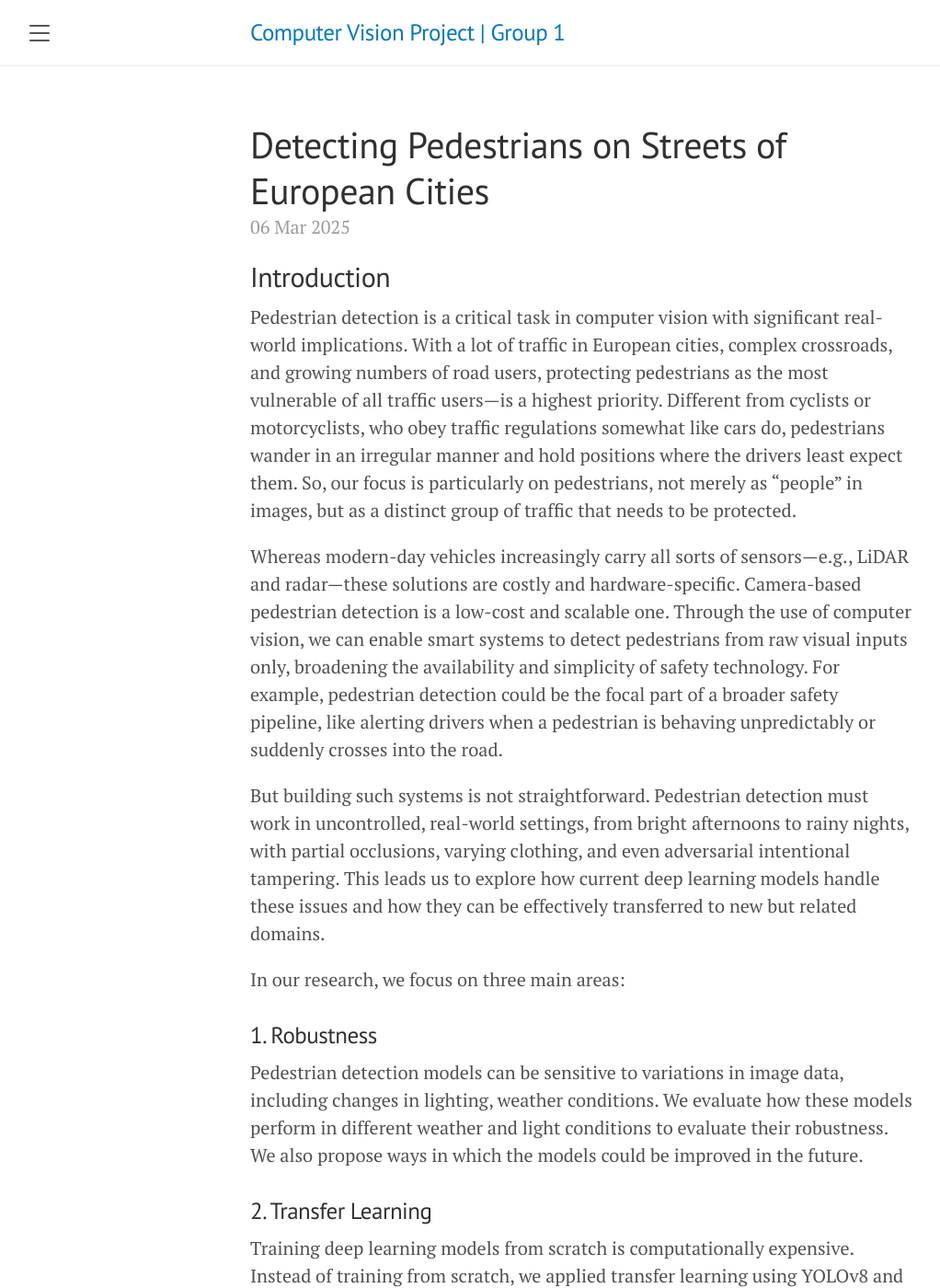
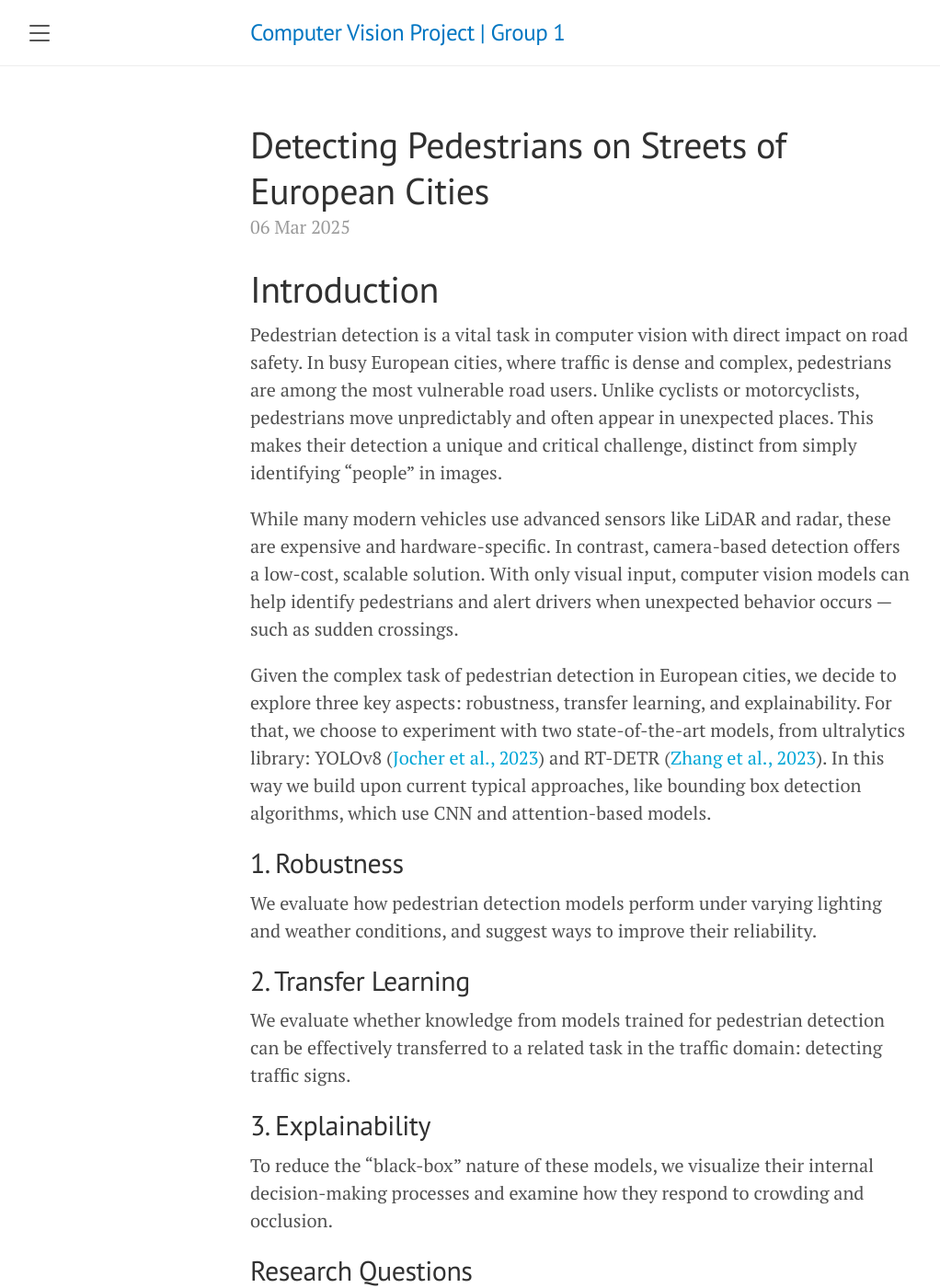
Before and after one commit to RedHoven/pedestrian-detection, a Jekyll site: the page built from lanyon/_posts/2025-03-06-blog.md, in a window 1280 px wide and 1400 px high. Shown: the whole window at 92% size, without its empty margins (8-1030 px from the left). Built offline with Jekyll 4.4.1, drawn with Linux system fonts in a browser that asks for light colours; formulas are drawn with MathJax 3; some of the changed text lies outside the part shown.

Commit message:
added transfer learning

```diff
--- a/lanyon/_posts/2025-03-06-blog.md
+++ b/lanyon/_posts/2025-03-06-blog.md
@@ -6,38 +6,33 @@
 
 <!-- why interesting or why people should care. -->
 
-## Introduction
+# Introduction
 
-Pedestrian detection is a critical task in computer vision with significant real-world implications. With a lot of traffic in European cities, complex crossroads, and growing numbers of road users, protecting pedestrians as the most vulnerable of all traffic users—is a highest priority. Different from cyclists or motorcyclists, who obey traffic regulations somewhat like cars do, pedestrians wander in an irregular manner and hold positions where the drivers least expect them. So, our focus is particularly on pedestrians, not merely as "people" in images, but as a distinct group of traffic that needs to be protected.
+Pedestrian detection is a vital task in computer vision with direct impact on road safety. In busy European cities, where traffic is dense and complex, pedestrians are among the most vulnerable road users. Unlike cyclists or motorcyclists, pedestrians move unpredictably and often appear in unexpected places. This makes their detection a unique and critical challenge, distinct from simply identifying “people” in images.
 
-Whereas modern-day vehicles increasingly carry all sorts of sensors—e.g., LiDAR and radar—these solutions are costly and hardware-specific. Camera-based pedestrian detection is a low-cost and scalable one. Through the use of computer vision, we can enable smart systems to detect pedestrians from raw visual inputs only, broadening the availability and simplicity of safety technology. For example, pedestrian detection could be the focal part of a broader safety pipeline, like alerting drivers when a pedestrian is behaving unpredictably or suddenly crosses into the road.
+While many modern vehicles use advanced sensors like LiDAR and radar, these are expensive and hardware-specific. In contrast, camera-based detection offers a low-cost, scalable solution. With only visual input, computer vision models can help identify pedestrians and alert drivers when unexpected behavior occurs — such as sudden crossings.
 
-But building such systems is not straightforward. Pedestrian detection must work in uncontrolled, real-world settings, from bright afternoons to rainy nights, with partial occlusions, varying clothing, and even adversarial intentional tampering. This leads us to explore how current deep learning models handle these issues and how they can be effectively transferred to new but related domains.
+Given the complex task of pedestrian detection in European cities, we decide to explore three key aspects: robustness, transfer learning, and explainability. For that, we choose to experiment with two state-of-the-art models, from ultralytics library: YOLOv8 ([Jocher et al., 2023](#ref-jocher)) and RT-DETR ([Zhang et al., 2023](#ref-zhang)). In this way we build upon current typical approaches, like bounding box detection algorithms, which use CNN and attention-based models.
 
-In our research, we focus on three main areas:
+## 1. Robustness
+We evaluate how pedestrian detection models perform under varying lighting and weather conditions, and suggest ways to improve their reliability.
 
-### 1. Robustness
+## 2. Transfer Learning
 
-Pedestrian detection models can be sensitive to variations in image data, including changes in lighting, weather conditions. We evaluate how these models perform in different weather and light conditions to evaluate their robustness. We also propose ways in which the models could be improved in the future.
+We evaluate whether knowledge from models trained for pedestrian detection can be effectively transferred to a related task in the traffic domain: detecting traffic signs.
 
-### 2. Transfer Learning
+## 3. Explainability
+To reduce the “black-box” nature of these models, we visualize their internal decision-making processes and examine how they respond to crowding and occlusion.
 
-Training deep learning models from scratch is computationally expensive. Instead of training from scratch, we applied transfer learning using YOLOv8 and RT-DETR models pre-trained on the COCO dataset. These models were first fine-tuned for pedestrian detection and later adapted to traffic sign detection—both tasks set in urban environments. We compared **full fine-tuning**, **partial fine-tuning**, and using **Ultralytics' default COCO weights**, to evaluate how well these models transfer across related domains with minimal compute and data.
-### 3. Explainability
+## Research Questions
 
-A common criticism of deep learning models is their "black-box" nature. To address this, we analyze and visualize the layers of our pedestrian detection model to understand how it makes decisions.
+To create a better view of the problems that we want to solve, we propose the following research questions:
 
-### Research questions
+1. How do weather and lighting affect model robustness?
+2. Can knowledge from pedestrian detection transfer to detecting road signs?
+3. What image regions do the selected models rely on across different crowding and occlusion levels?
 
-To address the three research areas we pose the following research questions:
-
-1. How do different weather and lighting conditions affect the robustness of pedestrian detection models?
-
-2. Can the knowledge from pedestrian detection in road scenes be effectively transferred to other settings and object categories, such as road signs?
-
-3. What are the differences in the influential image regions that YOLOv8 and RT-DETR rely on for pedestrian detection across levels of crowding and occlusion?
-
-In our project, we compare two real-time detection models that show promising results on other datasets. We start this blog post with a literature review followed by a dataset and model description. After that, we present the training setup and describe the experimental approach. In the results section, we focus on the experiments findings. Finally, we discuss the results and conclude the blog post.
+This blog starts with related work and a description of our dataset and models. We then outline the training setup, present our experiments and results, discuss the results and conclude the research.
 
 ## Literature Review
 
@@ -396,3 +391,5 @@
 - <a id="ref-redmon"></a>Redmon, J., Divvala, S., Girshick, R., & Farhadi, A. (2016). *You Only Look Once: Unified, Real-Time Object Detection*. arXiv preprint arXiv:1506.02640. [https://arxiv.org/abs/1506.02640](https://arxiv.org/abs/1506.02640)
 - <a id="ref-sadik"></a>Sadik, M. N., Hossain, T., & Sayeed, F. (2024). *Real-Time Detection and Analysis of Vehicles and Pedestrians using Deep Learning*. arXiv preprint arXiv:2404.08081. [https://arxiv.org/abs/2404.08081](https://arxiv.org/abs/2404.08081)
 - <a id="ref-alimov"></a>Alimov, M., & Meiramkhanov, T. (2024). Domain Generalization in Autonomous Driving: Evaluating YOLOv8s, RT-DETR, and YOLO-NAS with the ROAD-Almaty Dataset. arXiv preprint arXiv:2412.12349. [https://arxiv.org/abs/2412.12349](https://arxiv.org/abs/2412.12349)
+- <a id="ref-jocher"></a>Jocher, G., et al. (2023). *YOLO by Ultralytics*. [https://github.com/ultralytics/ultralytics](https://github.com/ultralytics/ultralytics)
+- <a id="ref-zhang"></a>Zhang, X., Liu, X., Zhang, Y., Wang, Y., Lu, C., & Qiao, Y. (2023). *RT-DETR: Real-Time Detection Transformer*. *arXiv preprint* arXiv:2304.08069. [https://arxiv.org/abs/2304.08069](https://arxiv.org/abs/2304.08069)
```
